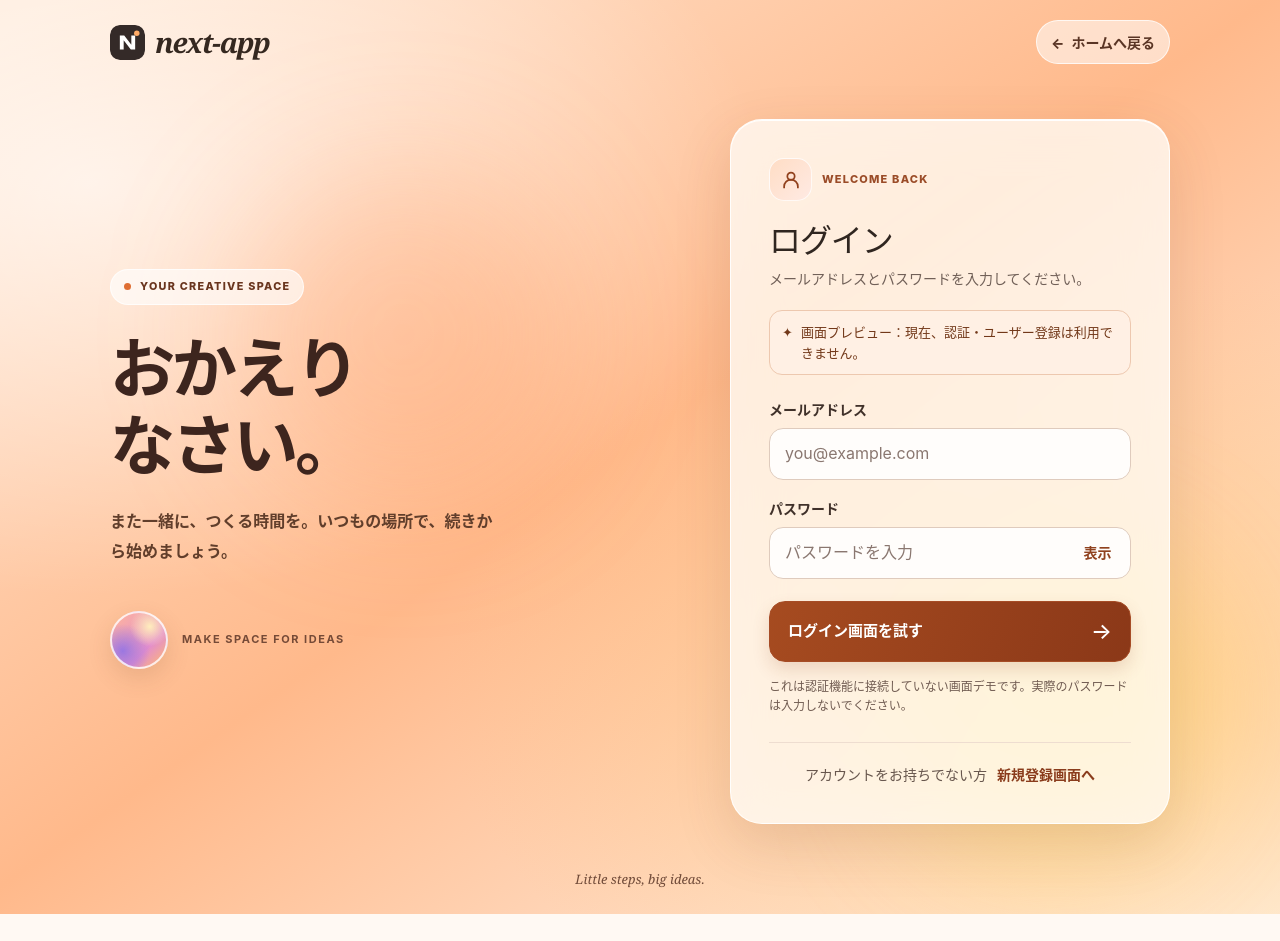
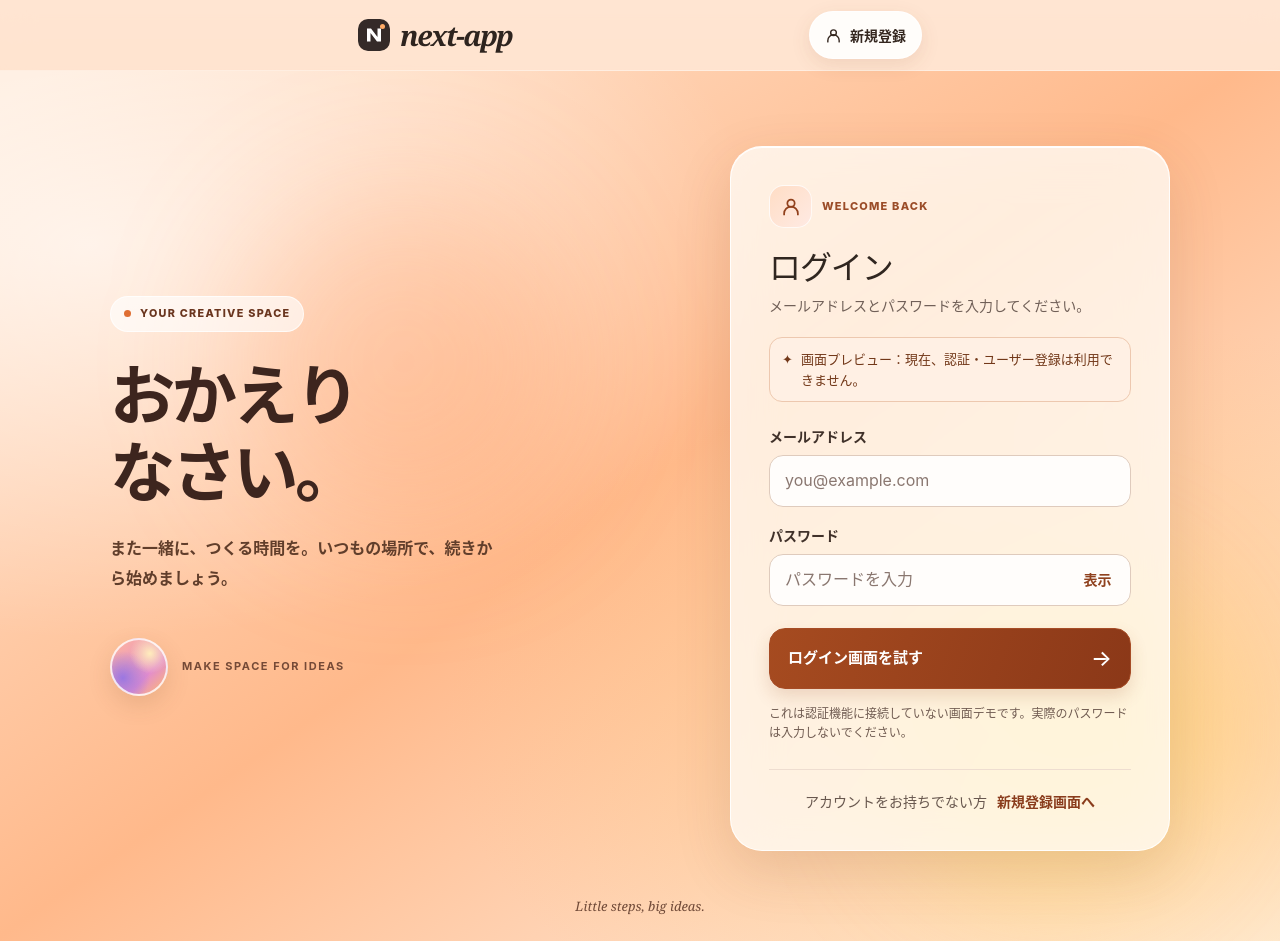
Before and after one commit to iwasaki-hub/next-app, a Next.js app: page /login in a window 1280 px wide. Before the commit the page ends 914 px from the top, so only its background shows below. Built offline with nearby package versions, Linux system fonts and the light colour scheme.

Commit message:
refactor: use identical shared navbar for login and signup

```diff
--- a/app/auth-page.tsx
+++ b/app/auth-page.tsx
@@ -1,7 +1,6 @@
-import Image from "next/image";
 import Link from "next/link";
-import appIcon from "./icon.svg";
 import AuthForm from "./auth-form";
+import SiteHeader from "./site-header";
 
 type AuthMode = "login" | "signup";
 
@@ -9,18 +8,10 @@ export default function AuthPage({ mode }: { mode: AuthMode }) {
   const isSignup = mode === "signup";
 
   return (
-    <div className="auth-shell">
-      <header className="auth-header">
-        <Link className="auth-brand" href="/" aria-label="next-app ホーム">
-          <Image src={appIcon} width={35} height={35} alt="" />
-          <span>next-app</span>
-        </Link>
-        <Link className="auth-back" href="/">
-          <span aria-hidden="true">←</span> ホームへ戻る
-        </Link>
-      </header>
-
-      <main className="auth-main">
+    <>
+      <SiteHeader action={isSignup ? "login" : "signup"} />
+      <div className="auth-shell">
+        <main className="auth-main">
         <div className="auth-orb auth-orb-one" aria-hidden="true" />
         <div className="auth-orb auth-orb-two" aria-hidden="true" />
 
@@ -89,7 +80,8 @@ export default function AuthPage({ mode }: { mode: AuthMode }) {
           </div>
         </section>
       </main>
-      <footer className="auth-footer">Little steps, big ideas.</footer>
-    </div>
+        <footer className="auth-footer">Little steps, big ideas.</footer>
+      </div>
+    </>
   );
 }
```
